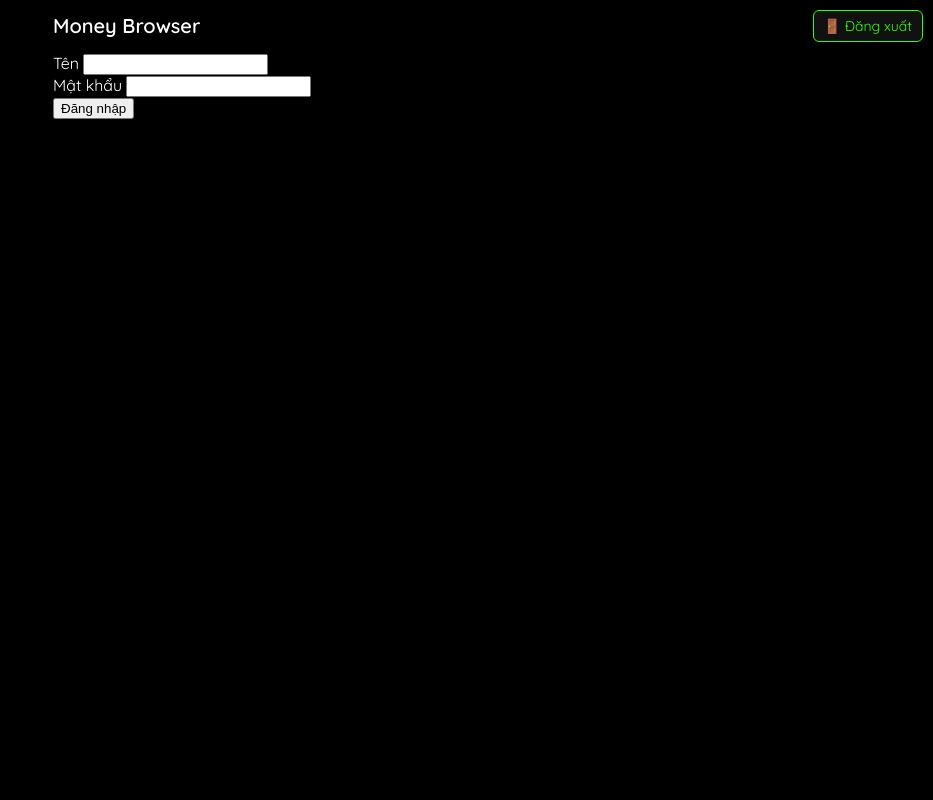
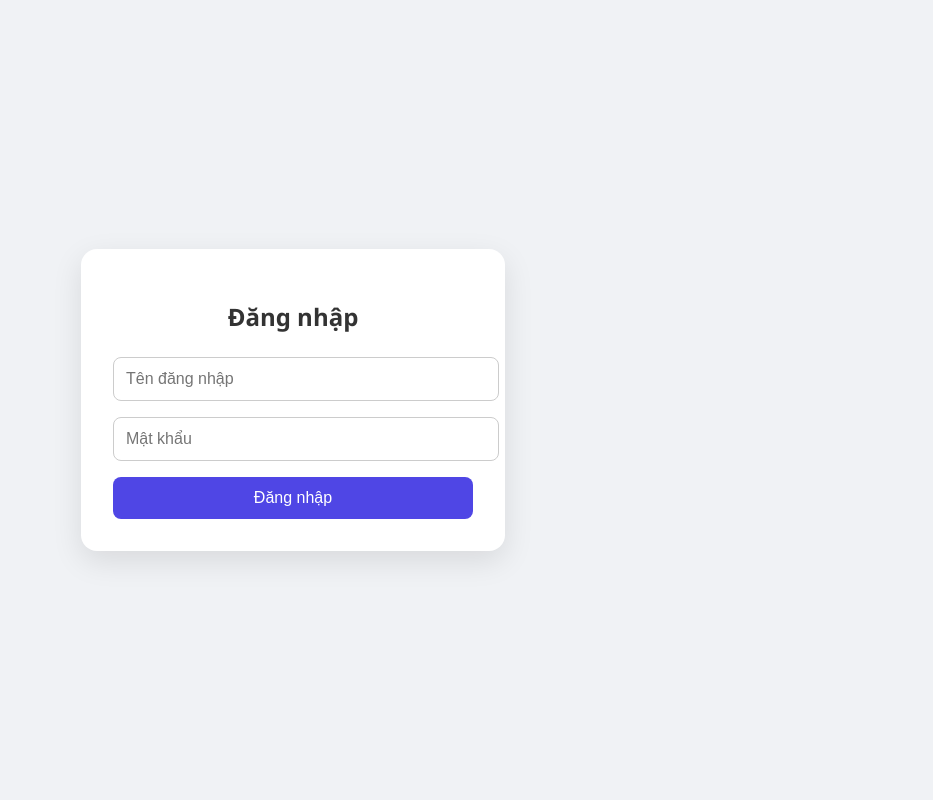
Before and after one commit to ahokx2/moneyBrowser, a Flask app: template templates/login.html in a window 1280 px wide. Shown: the whole page, without its empty margins (347-1280 px from the left). Run offline with Flask 3, Linux system fonts and the light colour scheme; the template is opened without the code that fills it, so the values that code supplies are empty.

Commit message:
Add files via upload

```diff
--- a/templates/base.html
+++ b/templates/base.html
@@ -11,8 +11,9 @@
 
 </head>
 <body>
-    <div class="logout-btn">🚪 Đăng xuất</div>
-
-    {% block content %}{% endblock %}
+    <main>
+        {% block content %}{% endblock %}
+    </main>
+    {% include "toolbar.html" %}
 </body>
 </html>
--- a/templates/login.html
+++ b/templates/login.html
@@ -1,32 +1,90 @@
-{% extends "base.html" %}
+<!DOCTYPE html>
+<html lang="vi">
+<head>
+  <meta charset="UTF-8">
+  <meta name="viewport" content="width=device-width, initial-scale=1">
+  <title>Đăng nhập - Money Browser</title>
+  <style>
+    body {
+      margin: 0;
+      padding: 0;
+      background-color: #f0f2f5;
+      font-family: 'Segoe UI', sans-serif;
+      display: flex;
+      justify-content: center;
+      align-items: center;
+      height: 100vh;
+    }
 
-{% block content %}
-<!-- Container full screen để căn giữa -->
-<body class="bg-white text-sm p-4 text-gray-800">
-    <div class="min-h-screen flex items-center justify-center bg-gray-100">
-        <form method="POST" class="bg-white p-6 rounded shadow-md w-96">
-            <h1 class="text-lg font-semibold mb-4">Money Browser</h2>
+    .login-container {
+      background: white;
+      padding: 2rem;
+      border-radius: 16px;
+      box-shadow: 0 10px 30px rgba(0, 0, 0, 0.1);
+      width: 100%;
+      max-width: 360px;
+    }
+
+    h2 {
+      text-align: center;
+      margin-bottom: 1.5rem;
+      color: #333;
+    }
+
+    input[type="text"],
+    input[type="password"] {
+      width: 100%;
+      padding: 0.75rem;
+      margin-bottom: 1rem;
+      border: 1px solid #ccc;
+      border-radius: 8px;
+      font-size: 1rem;
+    }
+
+    button {
+      width: 100%;
+      padding: 0.75rem;
+      background: #4f46e5;
+      color: white;
+      border: none;
+      font-size: 1rem;
+      border-radius: 8px;
+      cursor: pointer;
+    }
+
+    button:hover {
+      background: #4338ca;
+    }
+
+    .flash {
+      padding: 0.75rem;
+      background: #fee2e2;
+      color: #b91c1c;
+      border-radius: 8px;
+      margin-bottom: 1rem;
+      font-size: 0.95rem;
+      text-align: center;
+    }
+  </style>
+</head>
+<body>
+  <div class="login-container">
+    <h2>Đăng nhập</h2>
 
     {% with messages = get_flashed_messages(with_categories=true) %}
       {% if messages %}
-                    <ul>
         {% for category, message in messages %}
-                            <li class="text-red-600 text-sm">{{ message }}</li>
+          <div class="flash">{{ message }}</div>
         {% endfor %}
-                    </ul>
       {% endif %}
     {% endwith %}
 
-            <div class="mb-4">
-                <label class="block text-sm mb-1">Tên</label>
-                <input type="text" name="username" class="w-full border rounded px-2 py-1" required>
-            </div>
-            <div class="mb-4">
-                <label class="block text-sm mb-1">Mật khẩu</label>
-                <input type="password" name="password" class="w-full border rounded px-2 py-1" required>
-            </div>
-            <button type="submit" class="w-full bg-blue-500 text-white py-2 rounded">Đăng nhập</button>
+    <form method="POST" action="{{ url_for('login') }}">
+      <input type="text" name="username" placeholder="Tên đăng nhập" required>
+      <input type="password" name="password" placeholder="Mật khẩu" required>
+      <button type="submit">Đăng nhập</button>
     </form>
   </div>
+
 </body>
-{% endblock %}
+</html>
```
Also changed, not shown: templates/index.html (+32 -31 lines), templates/them_giao_dich.html (added, +140 -0 lines), templates/toolbar.html (added, +19 -0 lines). Lines whose indentation alone changed are shown as unchanged.
